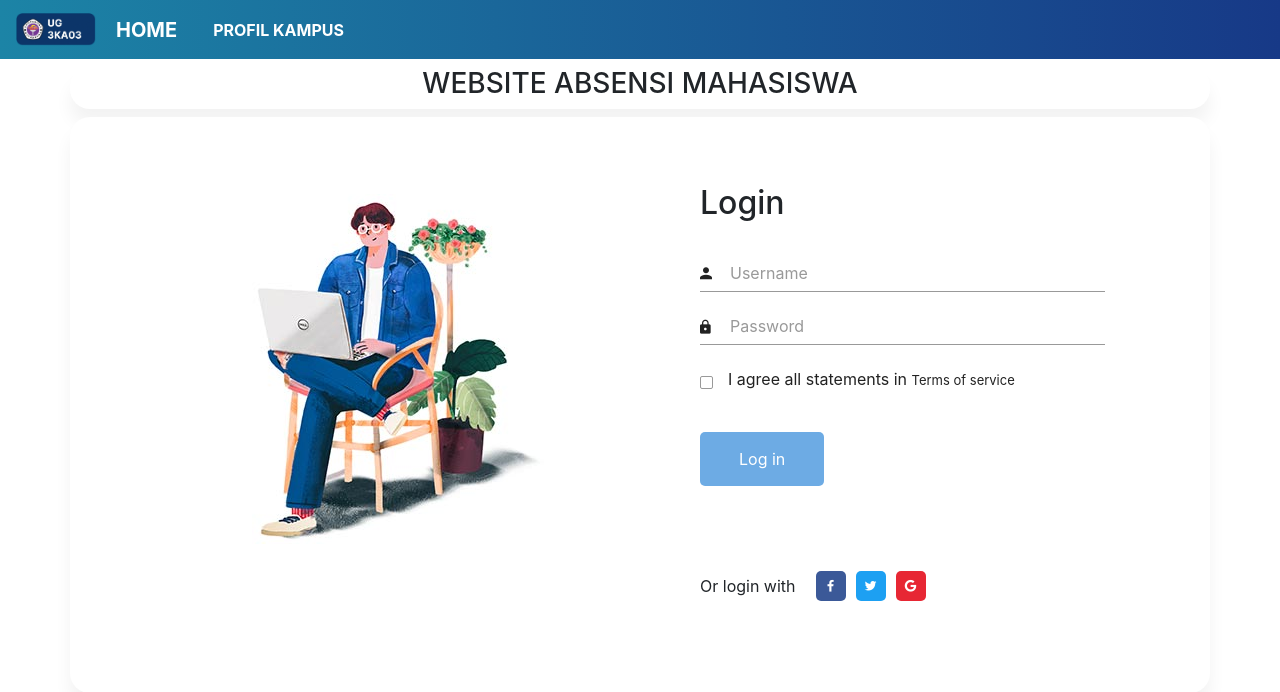
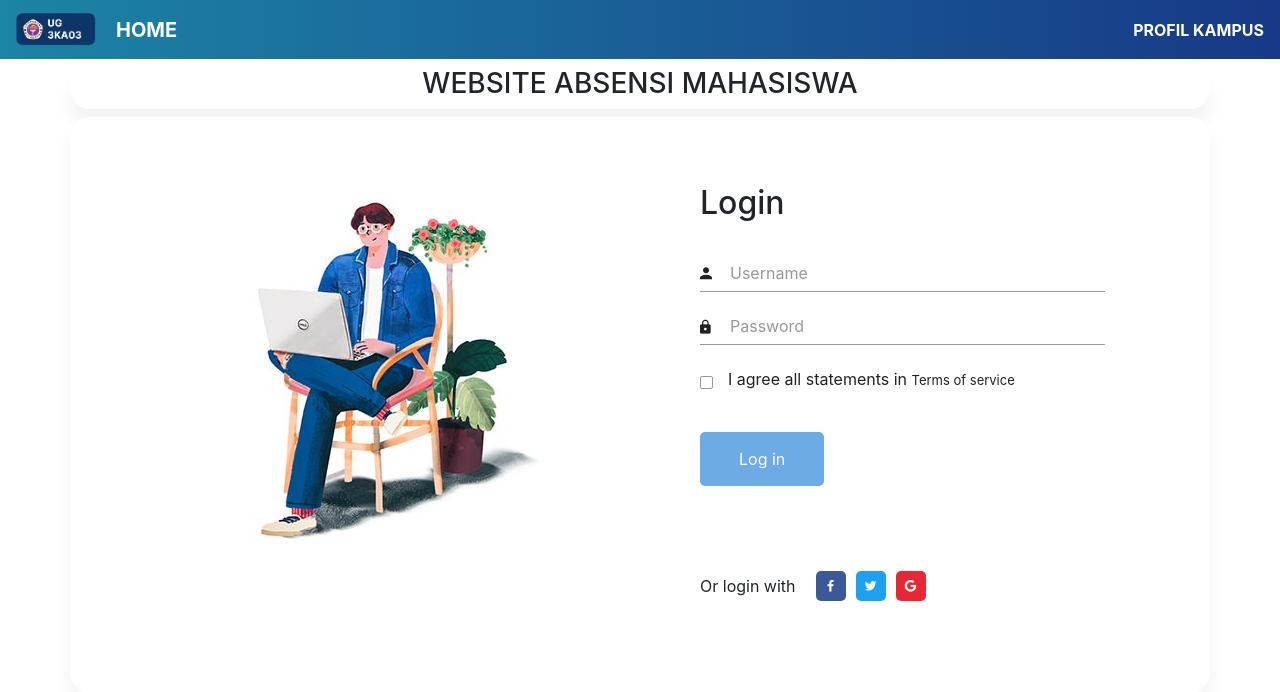
Before and after one commit to bimadharma/website-absensi-PHP-MYSQL, a PHP site: page / in a window 1280 px wide. Shown: the top 692 px of the page. Run offline with PHP 8.4, Linux system fonts and the light colour scheme.

Commit message:
update navbar

```diff
--- a/index.php
+++ b/index.php
@@ -24,13 +24,15 @@ require 'koneksi.php';
 
 <body>
 <!-- Image and text -->
-<nav class="navbar navbar-light" style="background: linear-gradient(to right, #1C84A6, #173987);">
+
+<nav class="navbar navbar-light" style="background: linear-gradient(to right, #1C84A6, #173987); display: flex; justify-content: space-between; align-items: center;">
   <a class="navbar-brand" href="index.php" style="color: white; font-weight: bold; display: flex; align-items: center;">
     <img src="images/icon.png" width="80" height="30" class="d-inline-block align-top" alt="" style="margin-right: 20px;">
     HOME
   </a>
-  <a href="profile.php" style="color: white; font-weight: bold; margin-right: 920px;">PROFIL KAMPUS</a>
+  <a href="profile.php" style="color: white; font-weight: bold;">PROFIL KAMPUS</a>
 </nav>
+
 
 <div class="container">
     <div class="row my-2">
--- a/profile.php
+++ b/profile.php
@@ -21,13 +21,14 @@ h3 {
 </head>
 <body>
 <!--- navbar --->
-<nav class="navbar navbar-light" style="background: linear-gradient(to right, #1C84A6, #173987);">
+<nav class="navbar navbar-light" style="background: linear-gradient(to right, #1C84A6, #173987); display: flex; justify-content: space-between; align-items: center;">
   <a class="navbar-brand" href="index.php" style="color: white; font-weight: bold; display: flex; align-items: center;">
     <img src="images/icon.png" width="80" height="30" class="d-inline-block align-top" alt="" style="margin-right: 20px;">
     HOME
   </a>
-  <a href="profile.php" style="color: white; font-weight: bold; margin-right: 920px;">PROFIL KAMPUS</a>
+  <a href="profile.php" style="color: white; font-weight: bold;">PROFIL KAMPUS</a>
 </nav>
+
 
 
 <!--- gambar -->
```
